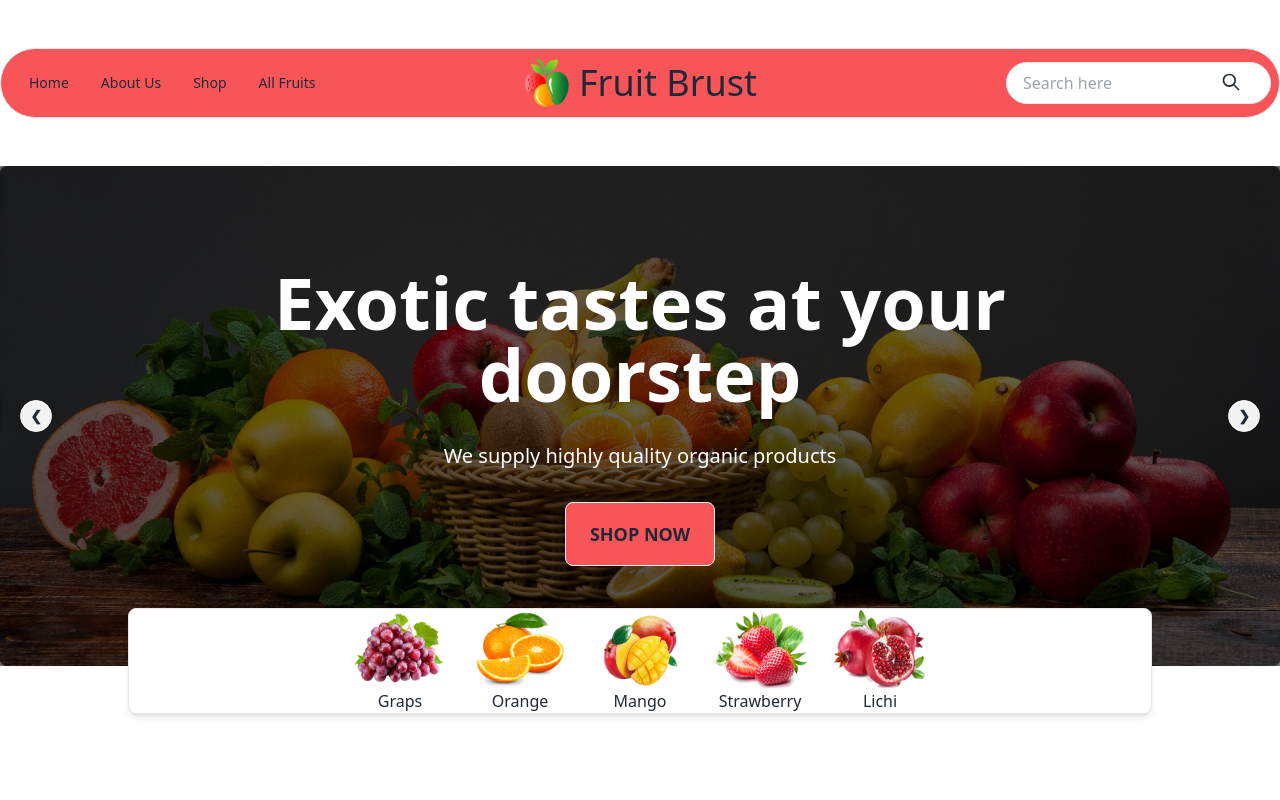
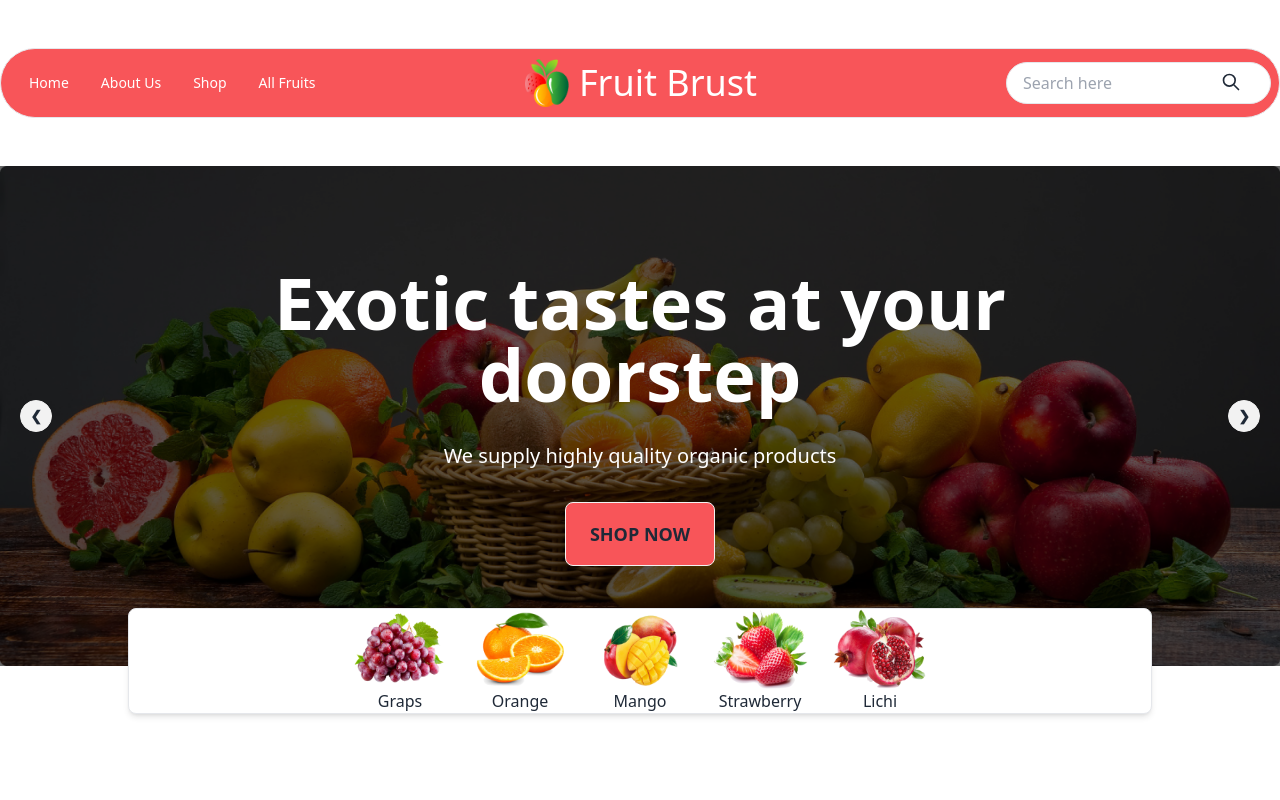
Before and after one commit to Aman-nur69/Fruit-Brust, a plain HTML site: page index.html in a window 1280 px wide. Shown: the top 800 px of the page. Drawn offline with nearby package versions, Linux system fonts and the light colour scheme; grey boxes are pictures that could not be loaded.

Commit message:
Final done

```diff
--- a/index.html
+++ b/index.html
@@ -16,7 +16,7 @@
     <header class="container mx-auto md:max-w-screen-md lg:max-w-screen-xl">
       <nav>
         <div class="navbar my-2 md:my-12 lg:my-12 md:border lg:border md:rounded-full lg:rounded-full md:bg-[#F85559] lg:bg-[#F85559]">
-          <div class="navbar-start hidden lg:flex">
+          <div class="navbar-start hidden lg:flex text-white">
             <div class="hidden lg:flex">
               <ul class="menu menu-horizontal px-1">
                 <li><a>Home</a></li>
@@ -28,7 +28,7 @@
           </div>
           <div class="navbar-center space-x-2">
             <img src="images/logo.png" alt="" class="object-scale-down w-12 h-12">
-            <a class="normal-case md:text-3xl lg:text-4xl">Fruit Brust</a>
+            <a class="normal-case md:text-3xl lg:text-4xl lg:text-white">Fruit Brust</a>
           </div>
           <div class="navbar-end flex-auto">
             <div class="dropdown dropdown-end lg:hidden">
```
